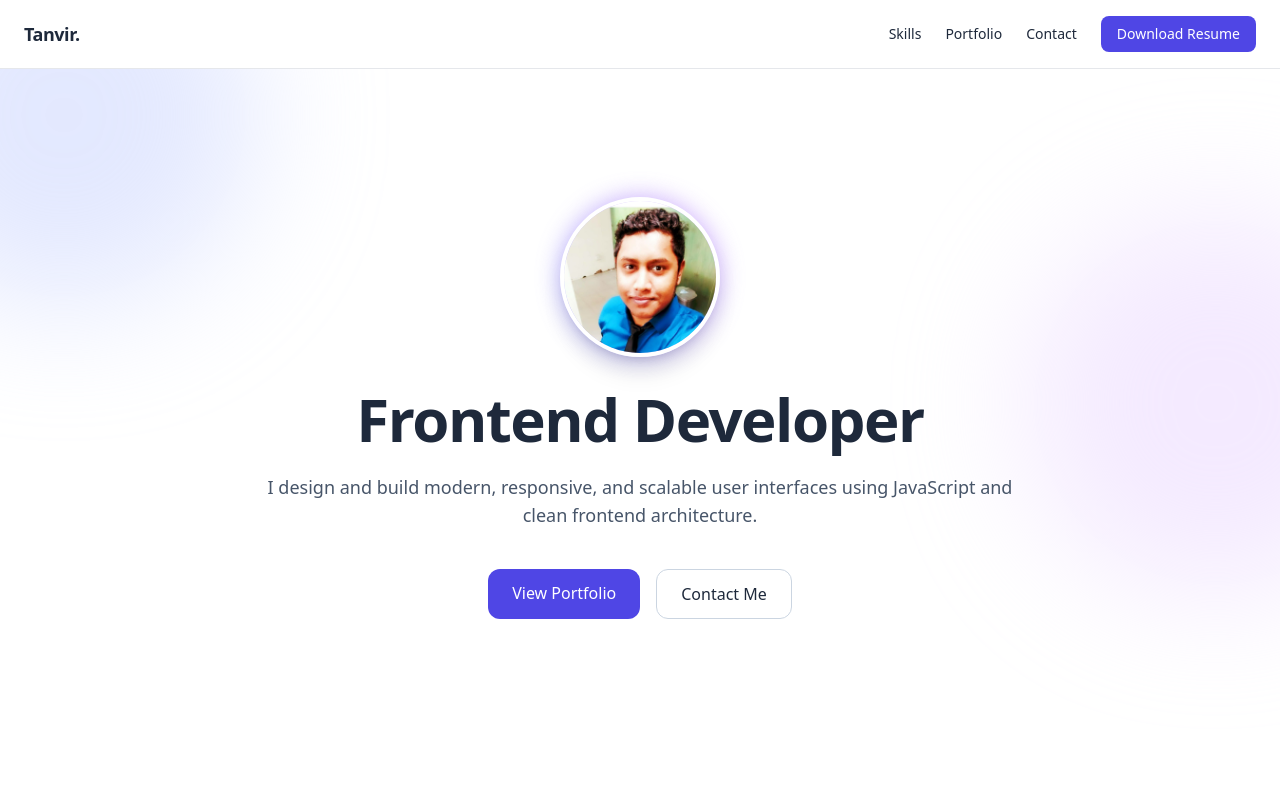
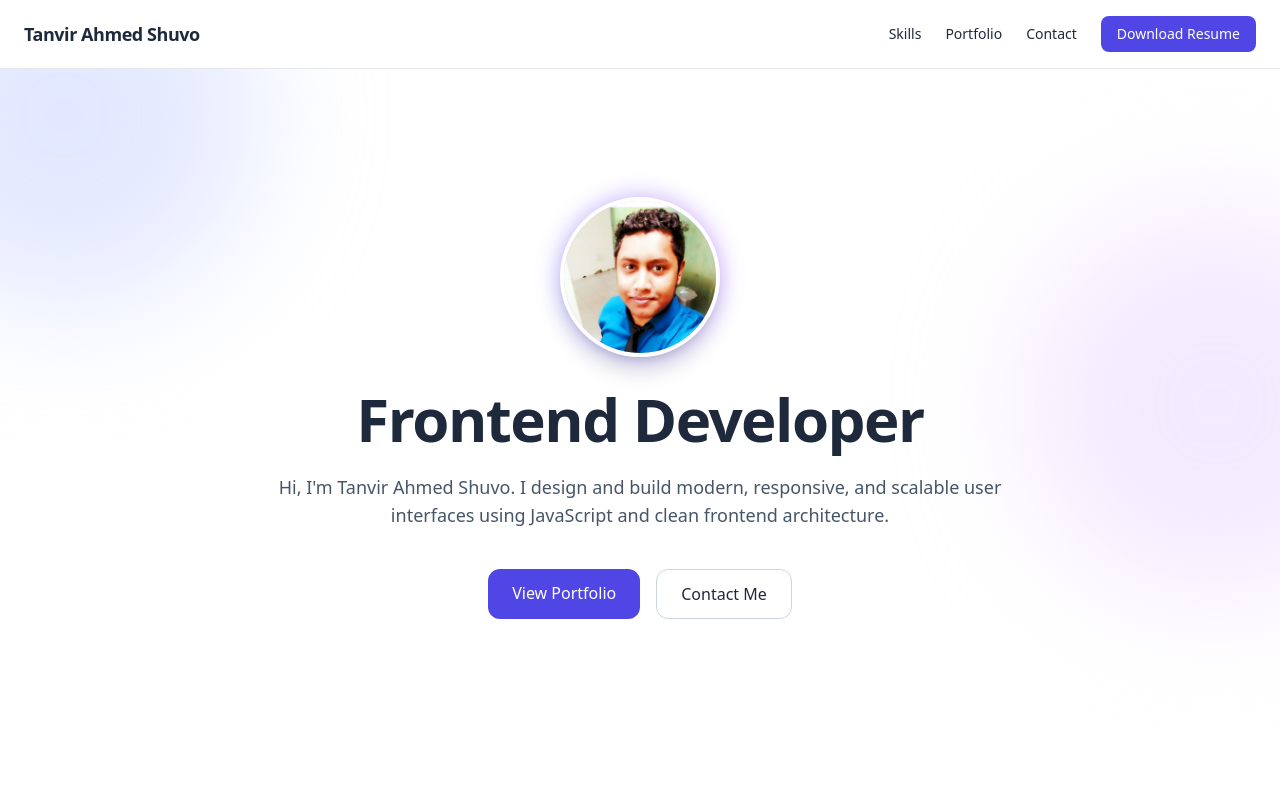
Before and after one commit to shuvo27-debug/shuvo27-debug.github.io, a plain HTML site: page index.html in a window 1280 px wide. Shown: the top 800 px of the page. Drawn offline with nearby package versions, Linux system fonts and the light colour scheme.

Commit message:
Update index.html

```diff
--- a/index.html
+++ b/index.html
@@ -36,7 +36,7 @@
 <!-- ================= NAVBAR ================= -->
 <header class="sticky top-0 z-50 bg-white/70 backdrop-blur border-b">
   <nav class="max-w-7xl mx-auto px-6 py-4 flex justify-between items-center">
-    <span class="font-bold text-lg tracking-tight">Tanvir.</span>
+    <span class="font-bold text-lg tracking-tight">Tanvir Ahmed Shuvo</span>
 
     <div class="hidden md:flex items-center gap-6 text-sm font-medium">
       <a href="#skills" class="hover:text-indigo-600">Skills</a>
@@ -76,7 +76,7 @@
       </h1>
 
       <p class="mt-6 text-lg text-slate-600 max-w-3xl">
-        I design and build modern, responsive, and scalable user interfaces
+        Hi, I'm Tanvir Ahmed Shuvo. I design and build modern, responsive, and scalable user interfaces
         using JavaScript and clean frontend architecture.
       </p>
 
```
